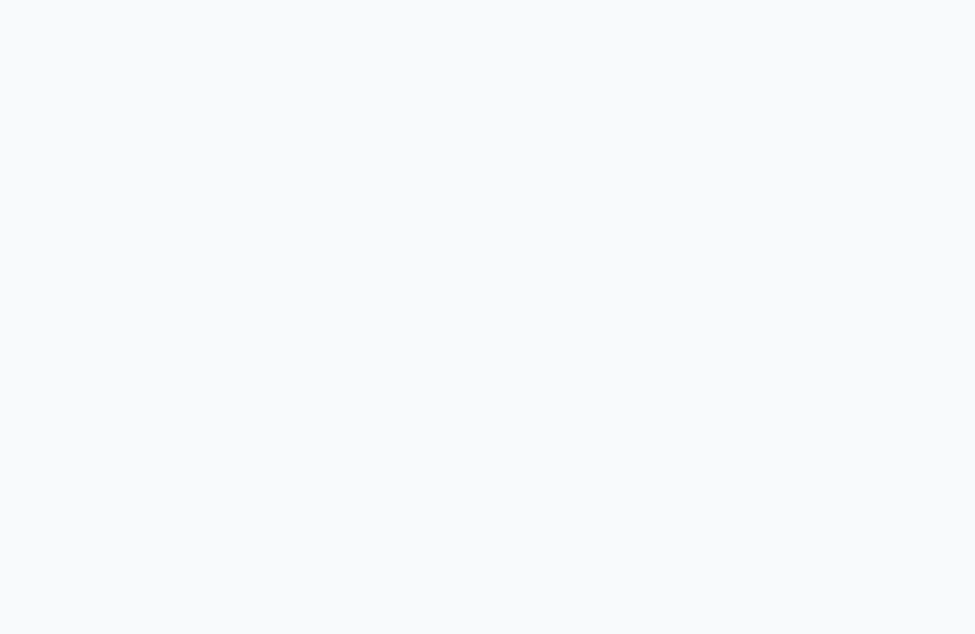
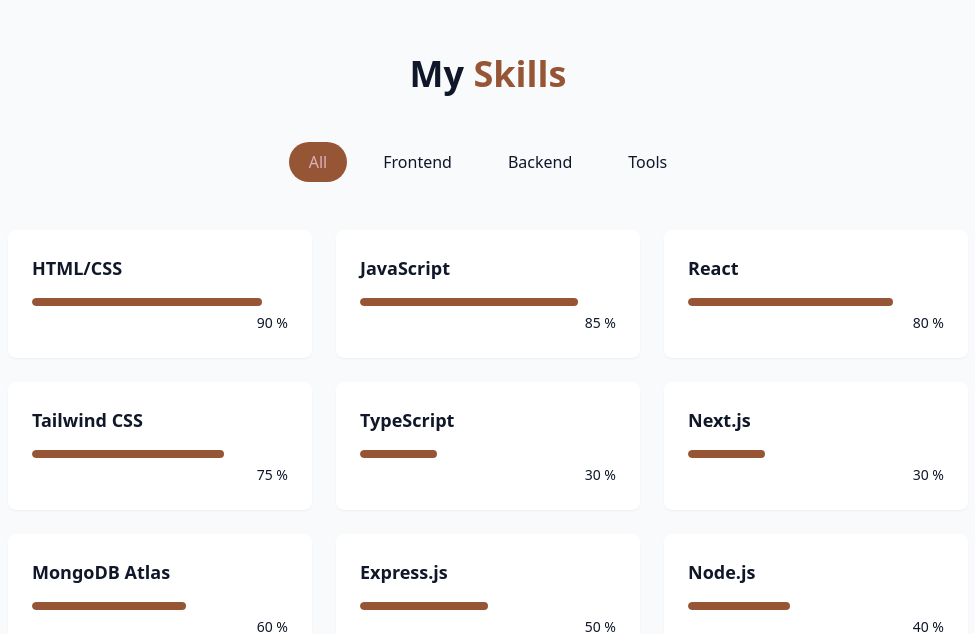
Before and after one commit to Katartismos/Portfolio, a React (Vite) app: page / in a window 1280 px wide. Shown: the part 1548-2182 px from the top of the page, without its empty margins (152-1127 px from the left). Before the commit the page ends 1506 px from the top, so only its background shows below. Built offline with nearby package versions, Linux system fonts and the light colour scheme.

Commit message:
Finished Skills section

```diff
--- /dev/null
+++ b/src/components/SkillsSection.jsx
@@ -0,0 +1,78 @@
+import { useState } from 'react';
+import { cn } from '@/lib/utils';
+
+const skills = [
+  // Frontend
+  { name: "HTML/CSS", level: 90, category: "frontend" },
+  { name: "JavaScript", level: 85, category: "frontend" },
+  { name: "React", level: 80, category: "frontend" },
+  { name: "Tailwind CSS", level: 75, category: "frontend" },
+  { name: "TypeScript", level: 30, category: "frontend" },
+  { name: "Next.js", level: 30, category: "frontend" },
+
+  // Backend
+  { name: "MongoDB Atlas", level: 60, category: "backend" },
+  { name: "Express.js", level: 50, category: "backend" },
+  { name: "Node.js", level: 40, category: "backend" },
+
+  // Tools
+  { name: "VS Code", level: 90, category: "tools" },
+  { name: "Git/GitHub", level: 75, category: "tools" },
+  { name: "MS Visual Studio", level: 60, category: "tools" },
+];
+
+const categories = ['all', 'frontend', 'backend', 'tools'];
+
+export const SkillsSection = () => {
+  const [activeCategory, setActiveCategory] = useState("all");
+
+  const filteredSkills = activeCategory === "all" ? skills : skills.filter(skill => skill.category === activeCategory);
+
+  return (
+    <section id="skills" className="py-24 px-4 relative bg-secondary/30">
+      <div className="container mx-auto max-w-5xl">
+        <h2 className="text-3xl md:text-4xl font-bold mb-12 text-center">
+          My <span className="text-primary"> Skills </span>
+        </h2>
+
+        <div className="flex flex-wrap justify-center gap-4 mb-12">
+          {categories.map((category, key) => (
+            <button
+              key={key}
+              onClick={() => setActiveCategory(category)}
+              className={cn(
+                "px-5 py-2 rounded-full transition-colors duration-300 capitalize cursor-pointer",
+                activeCategory === category ? "bg-primary text-primary-foreground" : "bg-secondary/70 text-foreground hover:bg-secondary"
+              )}
+            >
+              {category}
+            </button>
+          ))}
+        </div>
+
+        <div className="grid grid-cols-1 sm:grid-cols-2 lg:grid-cols-3 gap-6">
+          {filteredSkills.map((skill, key) => (
+            <div
+              key={key}
+              className="bg-card p-6 rounded-lg shadow-xs card-hover"
+            >
+              <div className="text-left mb-4 ">
+                <h3 className="font-semibold text-lg">{skill.name}</h3>
+              </div>
+              <div className="w-full bg-secondary/50 h-2 rounded-full overflow-hidden">
+                <div
+                  className="bg-primary h-2 rounded-full origin-left animate-[grow_1.5s_ease-out]"
+                  style={{ width: `${skill.level}%` }}
+                />
+              </div>
+
+              <div className="text-right mt-1">
+                <span className="text-sm text-muted-foreground">{skill.level} %</span>
+              </div>
+            </div>
+          ))}
+        </div>
+      </div>
+    </section>
+  );
+}
--- a/src/pages/Home.jsx
+++ b/src/pages/Home.jsx
@@ -3,6 +3,7 @@
 import { Navbar } from '../components/Navbar';
 import { HeroSection } from '../components/HeroSection';
 import { AboutSection } from '../components/AboutSection';
+import { SkillsSection } from '../components/SkillsSection';
 
 export const Home = () => {
 
@@ -18,6 +19,7 @@
       <main>
         <HeroSection />
         <AboutSection />
+        <SkillsSection />
       </main>
       {/** Footer */}
     </div>
```
